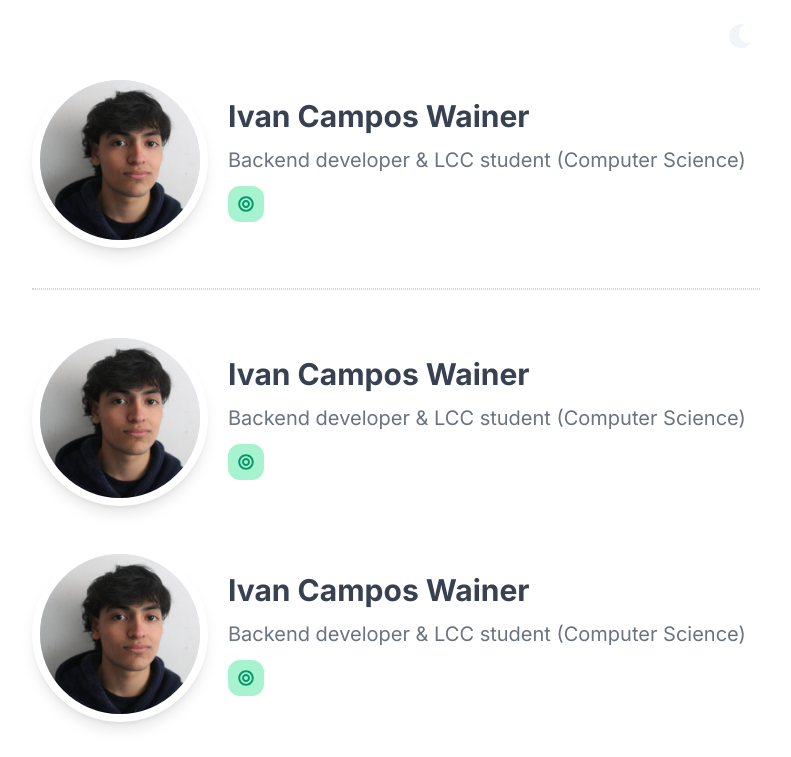
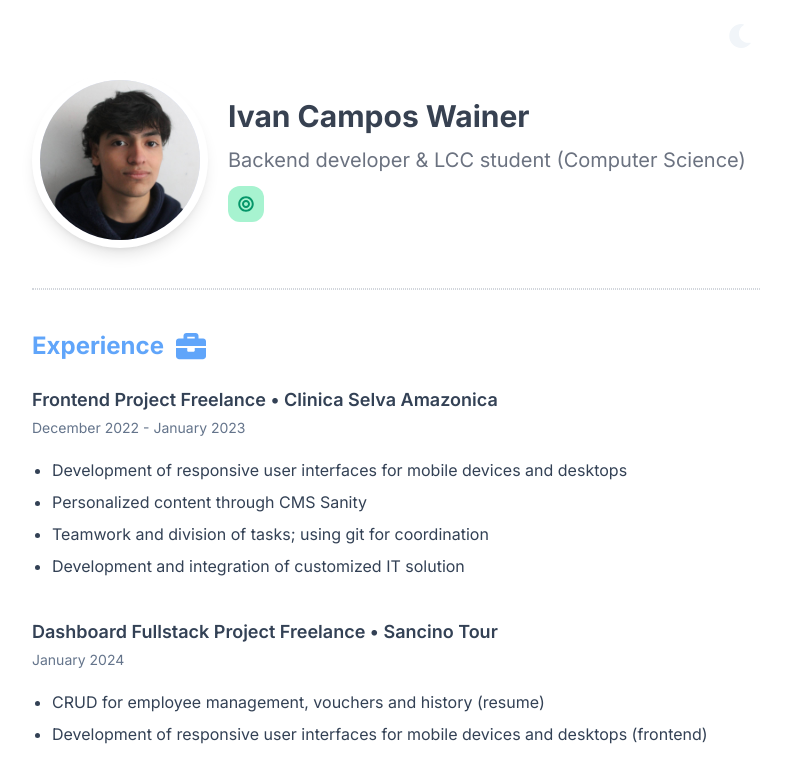
Before and after one commit to Ivowainer/ivancamposwainer-portfolio, a Next.js app: page / in a window 1280 px wide. Shown: the top 757 px of the page, without its empty margins (244-1035 px from the left). Built offline with nearby package versions, Linux system fonts and the light colour scheme.

Commit message:
Experience Section; Title Section

```diff
--- a/src/app/page.tsx
+++ b/src/app/page.tsx
@@ -1,13 +1,52 @@
+import TitleSection from "@/components/general/TitleSection";
 import Header from "@/components/header/Header";
+import CardExperience from "@/components/sections/exp/CardExperience";
+import { FaBriefcase } from "react-icons/fa";
+
+export interface IExperience {
+    name: string;
+    brand: string;
+    date: string;
+    points: string[];
+}
+
+const EXPERIENCE: IExperience[] = [
+    {
+        name: "Frontend Project Freelance",
+        date: "December 2022 - January 2023",
+        brand: "Clinica Selva Amazonica",
+        points: ["Development of responsive user interfaces for mobile devices and desktops", "Personalized content through CMS Sanity", "Teamwork and division of tasks; using git for coordination", "Development and integration of customized IT solution"],
+    },
+    {
+        name: "Dashboard Fullstack Project Freelance",
+        date: "January 2024",
+        brand: "Sancino Tour",
+        points: [
+            "CRUD for employee management, vouchers and history (resume)",
+            "Development of responsive user interfaces for mobile devices and desktops (frontend)",
+            "Charts and statistics of the created records (frontend)",
+            "Endpoints for data manipulation and persistence (backend)",
+            "Pagination, filtering and searching data in Mongodb (backend)",
+            "Session management and authentication with Nextauth and JWT (backend)",
+        ],
+    },
+];
 
 export default function Home() {
     return (
         <div className="mx-auto max-w-3xl px-5 mb-5 flex flex-col gap-10">
             <Header />
             <hr className="border border-dotted border-gray-300 rounded-md" />
-            <Header />
-            <Header />
-            <Header />
+
+            <div className="w-full">
+                {/* Title */}
+                <TitleSection title="Experience" icon={<FaBriefcase className="text-3xl" />} />
+                <div className="flex flex-col gap-10">
+                    {EXPERIENCE.map((exp) => (
+                        <CardExperience key={exp.name} experience={exp} />
+                    ))}
+                </div>
+            </div>
         </div>
     );
 }
--- /dev/null
+++ b/src/components/general/TitleSection.tsx
@@ -0,0 +1,10 @@
+const TitleSection = ({ title, icon }: { title: string, icon: React.ReactNode }) => {
+    return (
+        <div className="flex font-bold text-2xl text-blue-400 mb-6 items-center gap-3">
+            <h2>Experience</h2>
+            {icon}
+        </div>
+    );
+};
+
+export default TitleSection;
--- /dev/null
+++ b/src/components/sections/exp/CardExperience.tsx
@@ -0,0 +1,19 @@
+import { IExperience } from "@/app/page";
+
+const CardExperience = ({ experience }: { experience: IExperience }) => {
+    return (
+        <div className="flex flex-col gap-5">
+            <div className="flex flex-col gap-1">
+                <p className="text-lg font-semibold text-slate-700">{experience.name} • {experience.brand}</p>
+                <p className="text-sm text-slate-500 dark:text-slate-400">{experience.date}</p>
+            </div>
+            <ul className="list-disc flex flex-col gap-2 ml-5 text-slate-700 text-md">
+                {experience.points.map((point, i) => (
+                    <li key={i}>{point}</li>
+                ))}
+            </ul>
+        </div>
+    );
+};
+
+export default CardExperience;
```
